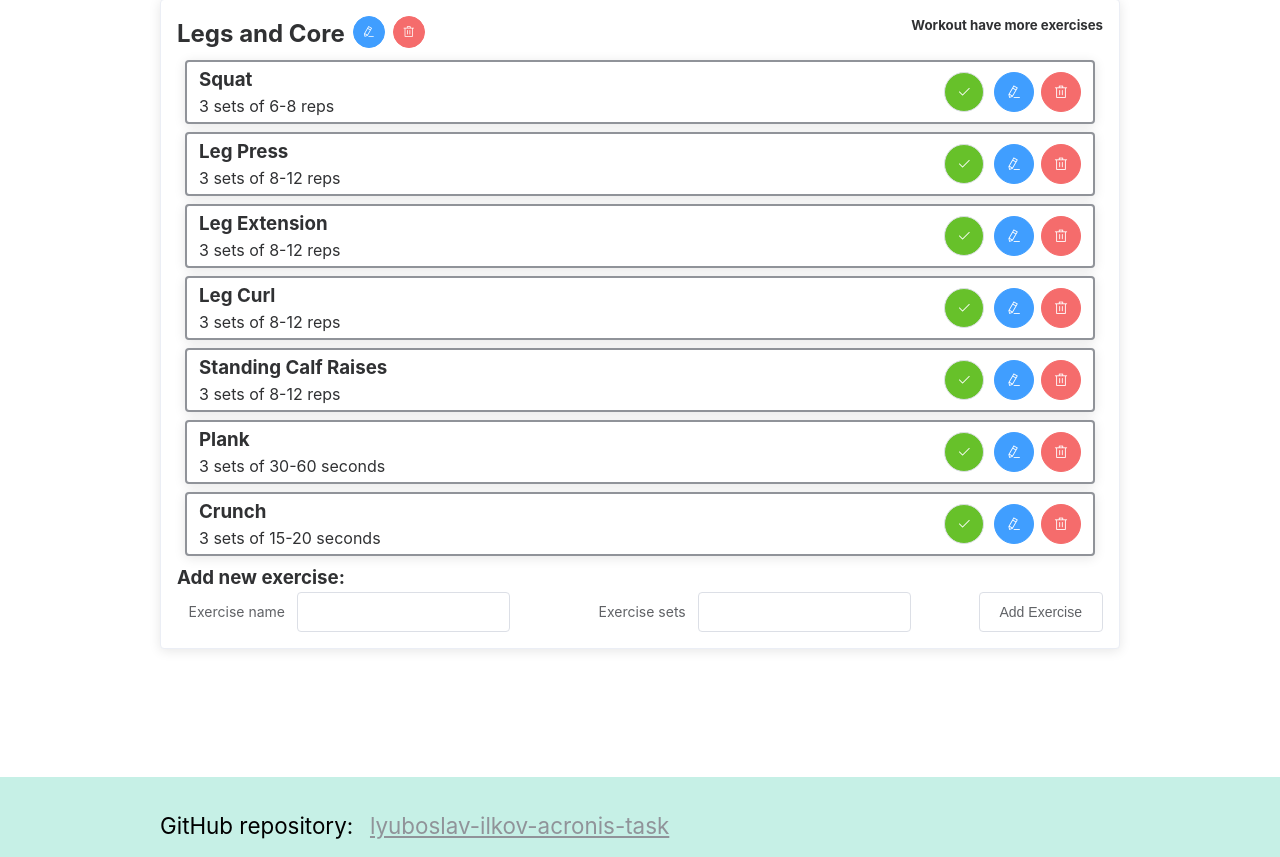
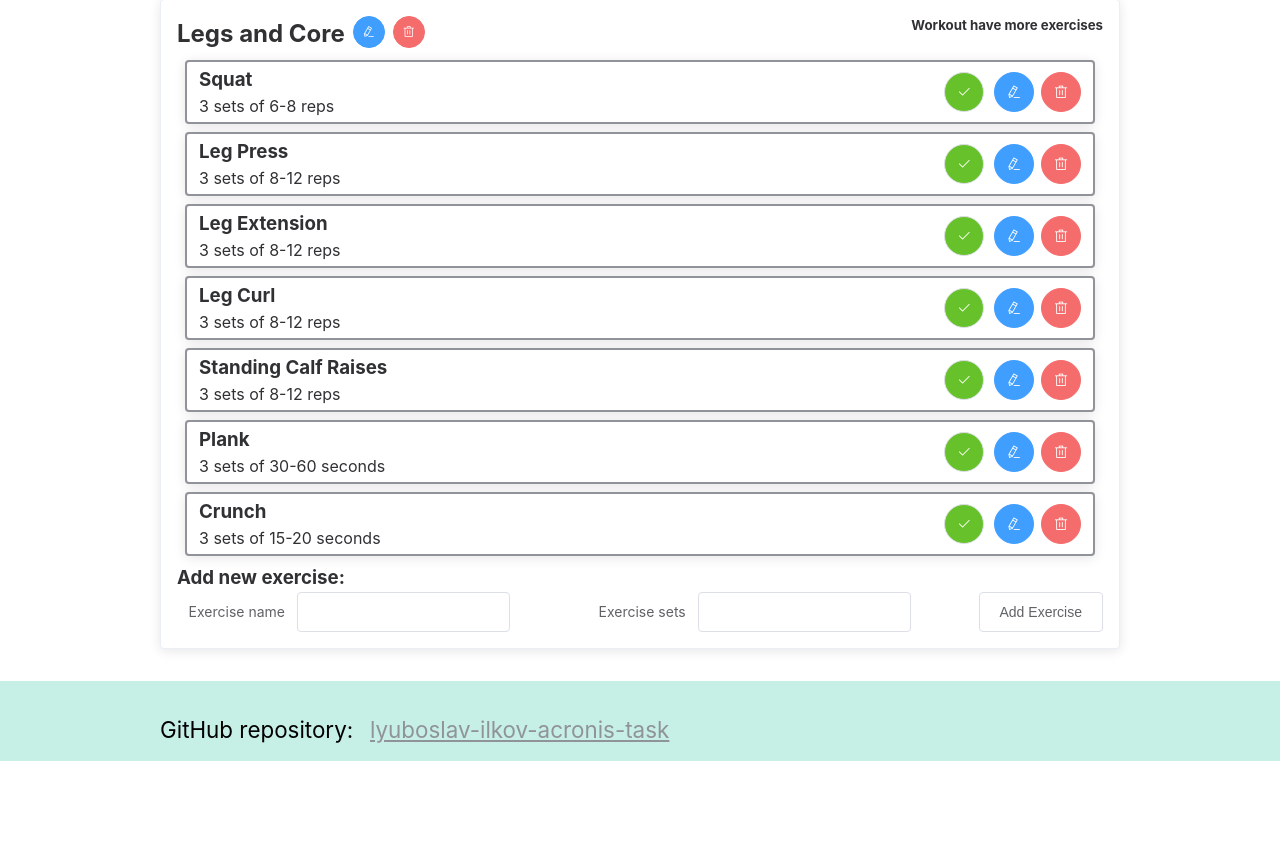
Before and after one commit to Lyubosumaz/lyuboslav-ilkov-acronis-task, a Vue app: page / in a window 1280 px wide. Shown: the part 1484-2341 px from the top of the page. After the commit the page ends 2245 px from the top, so only its background shows below. Built offline with nearby package versions, Linux system fonts and the light colour scheme.

Commit message:
stype footer to bottom

```diff
--- a/src/app/App.vue
+++ b/src/app/App.vue
@@ -38,6 +38,11 @@ export default {
 </script>
 
 <style>
+.site {
+    min-height: 100vh;
+    display: flex;
+    flex-direction: column;
+}
 .site-layout {
     width: 60rem;
     margin: 0 auto;
@@ -48,7 +53,7 @@ header {
 }
 footer {
     background-color: #c6f0e6;
-    margin-top: 8em;
+    margin-top: auto;
     padding-top: 1em;
 }
 footer .site-layout {
```
